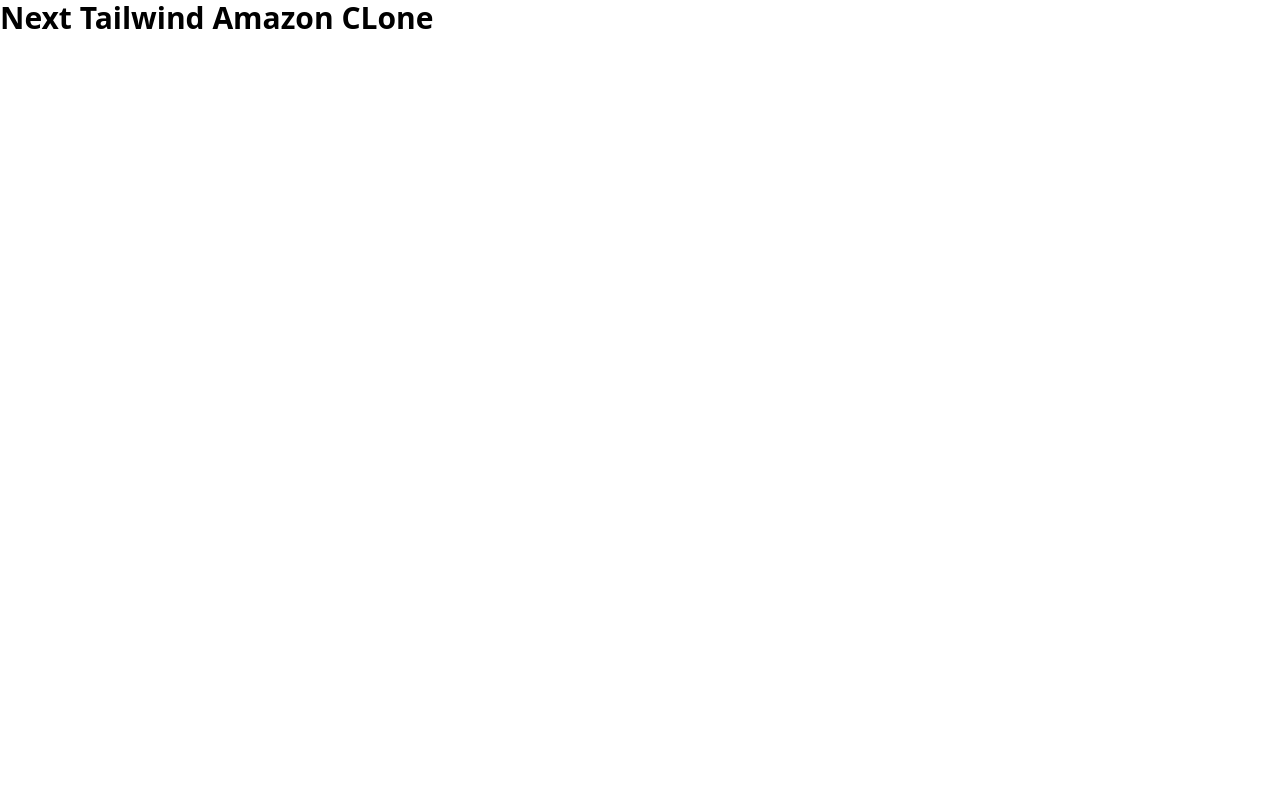
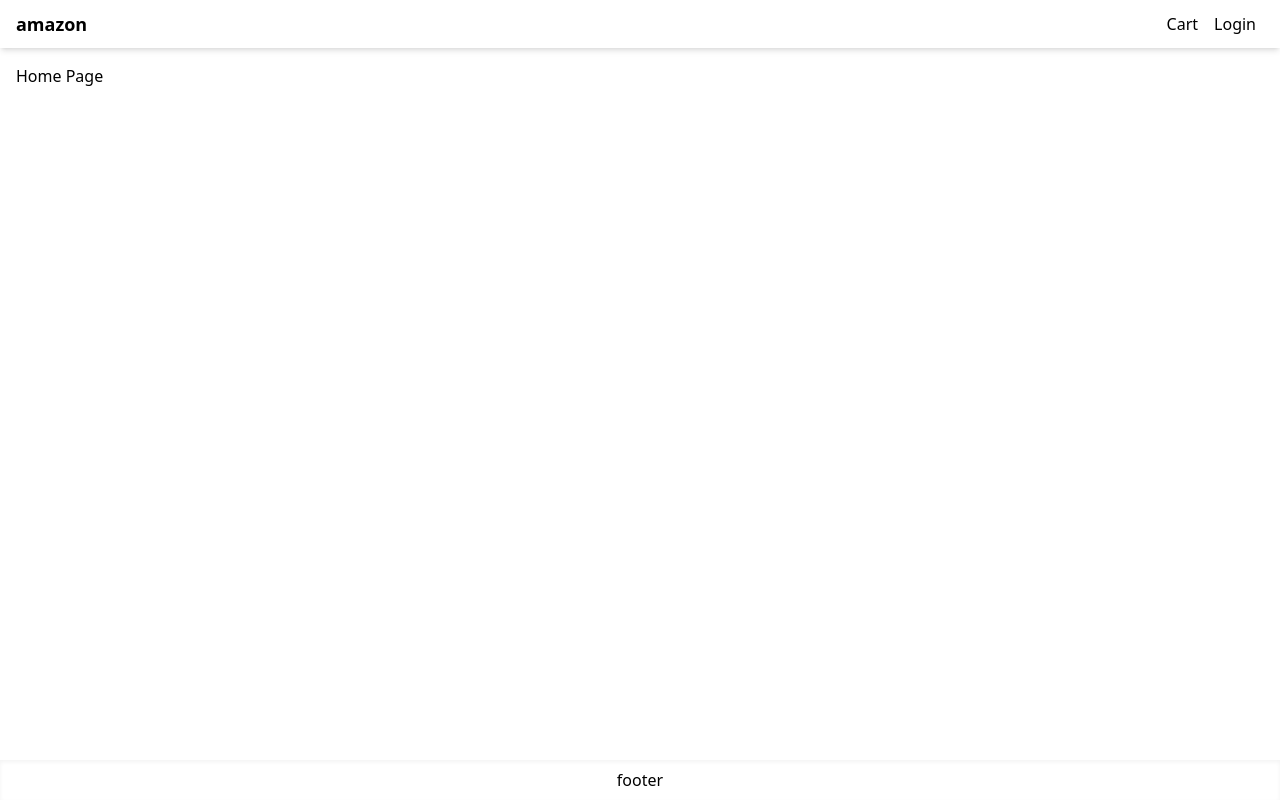
Before and after one commit to fufushih-practicedemo/next-ecommerce, a Next.js app: page / in a window 1280 px wide. Built offline with nearby package versions, Linux system fonts and the light colour scheme.

Commit message:
Add Layout

```diff
--- /dev/null
+++ b/src/components/Layout.tsx
@@ -0,0 +1,44 @@
+import React from 'react';
+import Head from 'next/head';
+import Link from 'next/link';
+
+type Props = {
+  title?: string;
+  children?: React.ReactNode | React.ReactNode[];
+};
+
+const Layout = ({ title, children }: Props) => {
+  return (
+    <>
+      <Head>
+        <title>{title ? title + '- Amazon-clone' : 'Amazon-clone'}</title>
+        <meta name="description" content="Generated by create next app" />
+        <link rel="icon" href="/favicon.ico" />
+      </Head>
+
+      <div className="flex min-h-screen flex-col justify-between">
+        <header>
+          <nav className="flex h-12 items-center px-4 justify-between shadow-md">
+            <Link href="/">
+              <a className="text-lg font-bold">amazon</a>
+            </Link>
+            <div>
+              <Link href="/cart">
+                <a className="p-2">Cart</a>
+              </Link>
+              <Link href="/login">
+                <a className="p-2">Login</a>
+              </Link>
+            </div>
+          </nav>
+        </header>
+        <main className="container m-auto mt-4 px-4">{children}</main>
+        <footer className="flex h-10 justify-center items-center shadow-inner">
+          footer
+        </footer>
+      </div>
+    </>
+  );
+};
+
+export default Layout;
--- a/src/pages/index.tsx
+++ b/src/pages/index.tsx
@@ -1,19 +1,8 @@
+import Layout from '@/components/Layout';
 import type { NextPage } from 'next';
-import Head from 'next/head';
-import Image from 'next/image';
 
 const Home: NextPage = () => {
-  return (
-    <div>
-      <Head>
-        <title>Create Next App</title>
-        <meta name="description" content="Generated by create next app" />
-        <link rel="icon" href="/favicon.ico" />
-      </Head>
-
-      <h1 className="text-3xl font-bold">Next Tailwind Amazon CLone</h1>
-    </div>
-  );
+  return <Layout>Home Page</Layout>;
 };
 
 export default Home;
```
Also changed, not shown: .eslintrc.json.
